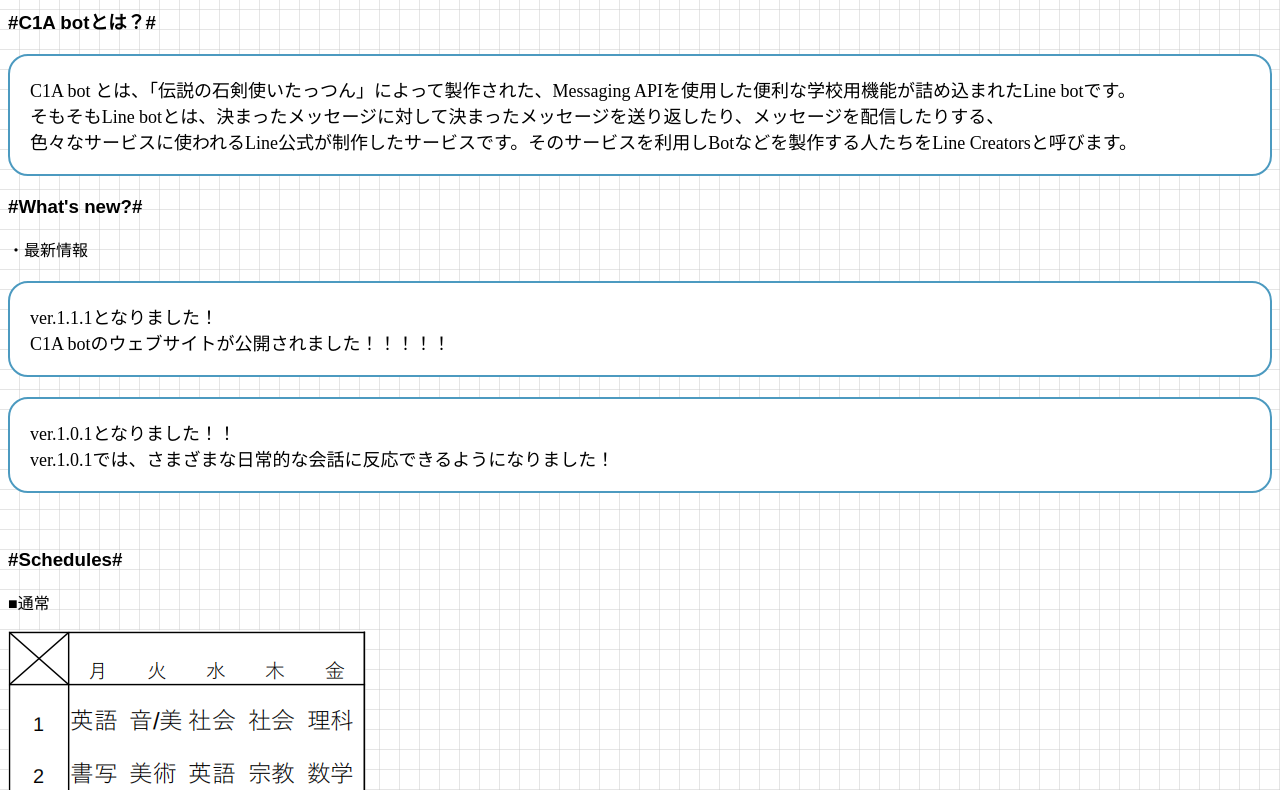
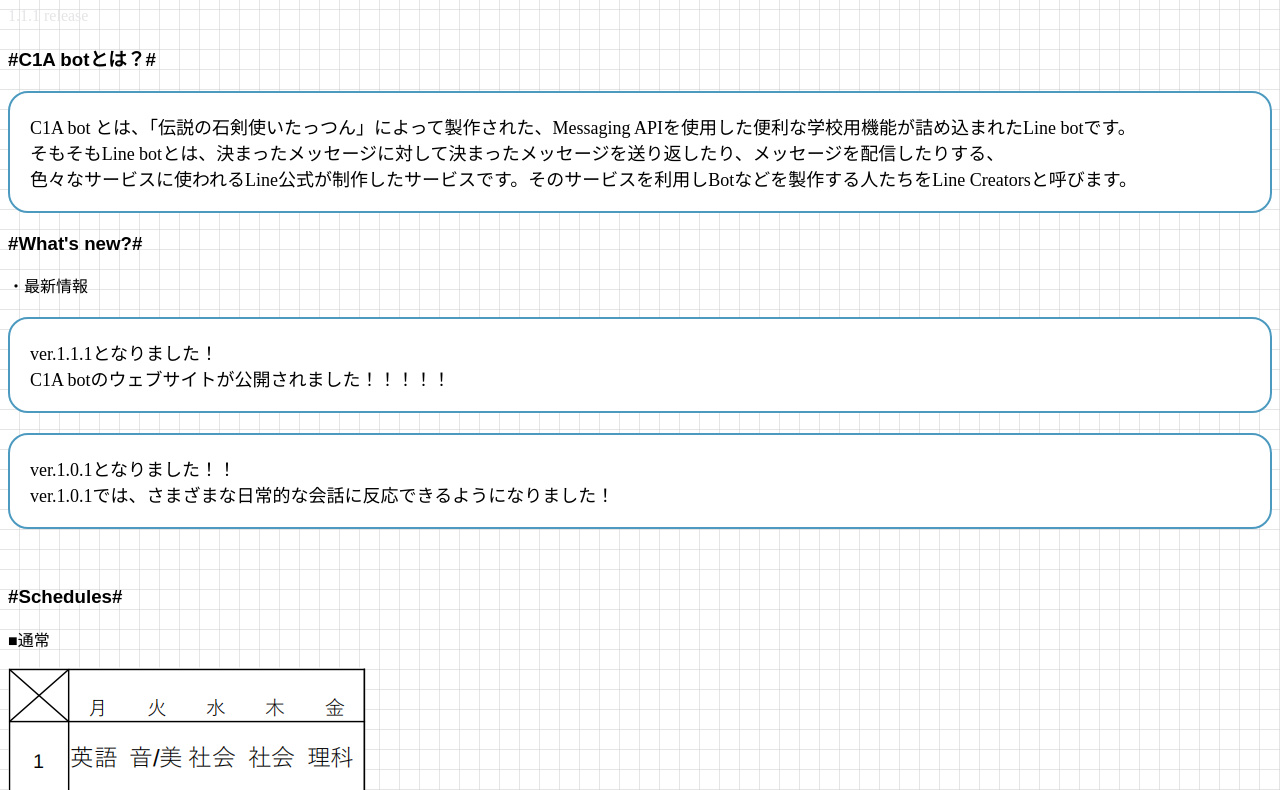
Before and after one commit to TATNOOOOOO/C1A-Bot, a plain HTML site: page index.html in a window 1280 px wide. Shown: the part 91-881 px from the top of the page. Drawn offline with Linux system fonts and the light colour scheme.

Commit message:
Update index.html

```diff
--- a/index.html
+++ b/index.html
@@ -5,6 +5,7 @@
 </head>
 <body>
   <h1><div class="fadeIn"><span class="highlight"><font size="7"><div class="box" id="makeImg">C1A bot</div></font></span></div></h1>
+  <p><div class="fadeIn"><font color="#e5e4e6">1.1.1 release</font></div></p>
   <h3><div class="fadeLeft">#C1A botとは？#</div></h3>
     <p>
         <div class="box-design1">
```
